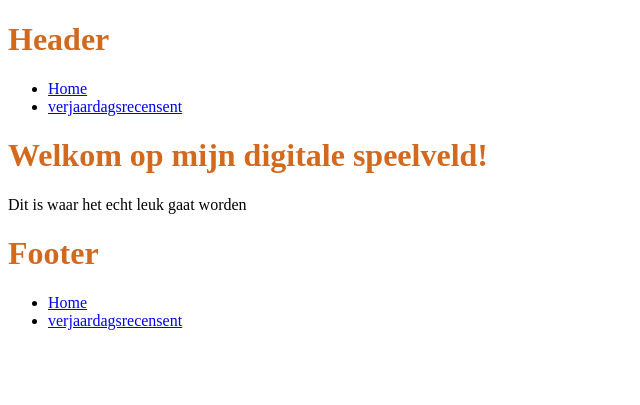
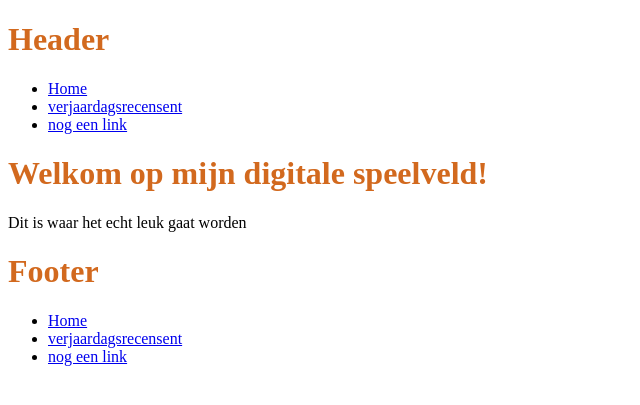
Before and after one commit to sabbbi/speelvld-from-scratch, a Jekyll site: the page built from index.html, in a window 1280 px wide. Shown: the top 405 px of the page, without its empty margins (0-640 px from the left). Built offline with Jekyll 4.4.1, drawn with Linux system fonts in a browser that asks for light colours.

Commit message:
refresh that memory

```diff
--- a/_includes/nav.html
+++ b/_includes/nav.html
@@ -2,5 +2,6 @@
     <ul>
         <li><a href="index.html">Home</a></li>
         <li><a href="verjaardag.html">verjaardagsrecensent</a></li>
+        <li><a href="verjaardag.html">nog een link</a></li>
     </ul>
 </nav>
```
Also changed, not shown: 2 other files.
